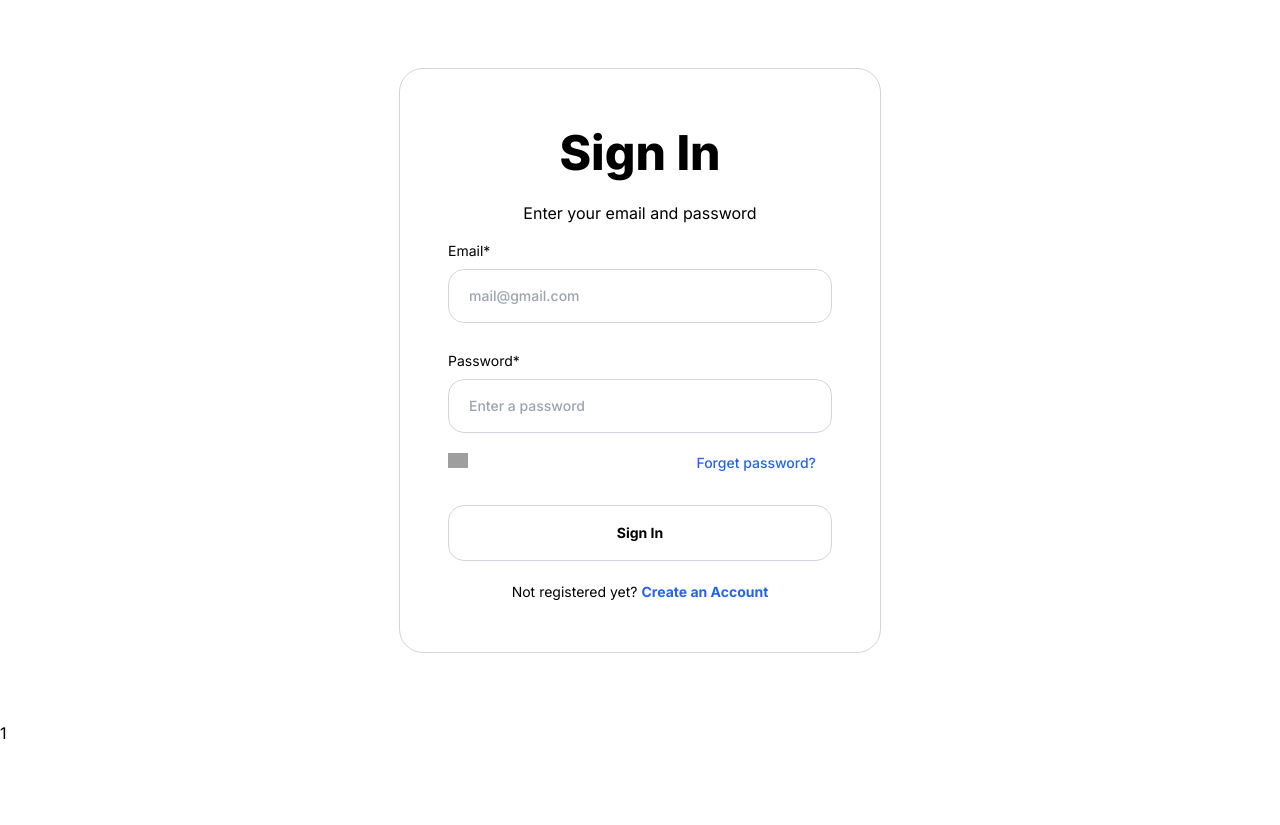
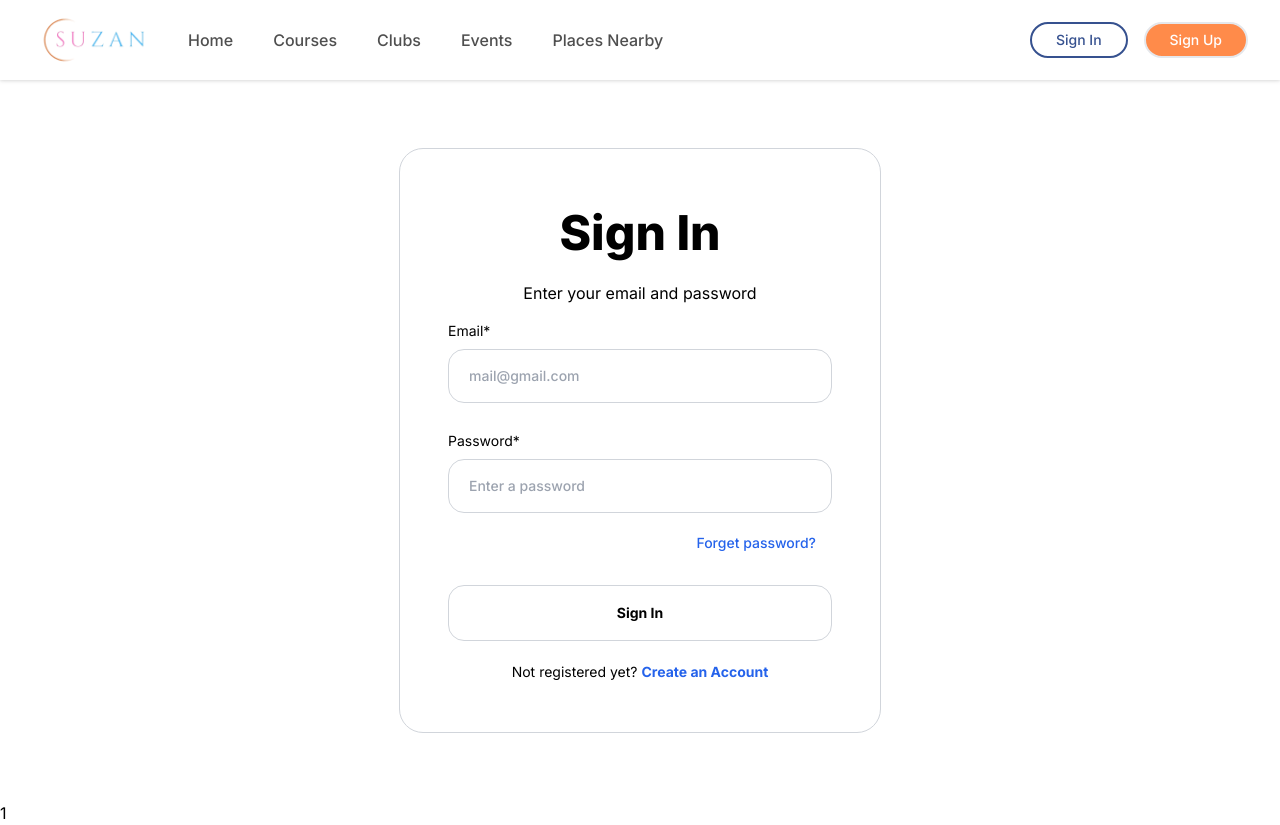
Before and after one commit to Nishanth019/SUZAN-FE, a Next.js app: page /signin in a window 1280 px wide. Before the commit the page ends 800 px from the top, so only its background shows below. Built offline with nearby package versions, Linux system fonts and the light colour scheme; grey boxes are pictures that could not be loaded.

Commit message:
small change in signin page

```diff
--- a/src/app/(auth)/signin/page.js
+++ b/src/app/(auth)/signin/page.js
@@ -1,4 +1,6 @@
 import React from "react";
+import Link from "next/link";
+import Image from "next/image";
 
 const SignIn = () => {
   return (
@@ -40,40 +42,25 @@ const SignIn = () => {
                 className="flex items-center w-full px-5 py-4 mb-5 mr-2 text-sm font-medium outline-none focus:bg-grey-400 placeholder:text-grey-700 bg-grey-200 text-dark-grey-900 rounded-2xl border border-gray-300 p-10"
                 required
               />
-              <div className="flex flex-row justify-between mb-8">
-                <label className="relative inline-flex items-center mr-3 cursor-pointer select-none">
-                  <input
-                    type="checkbox"
-                    checked
-                    value=""
-                    className="sr-only peer"
-                  />
-                  <div className="w-5 h-5 bg-white border-2 rounded-sm border-grey-500 peer peer-checked:border-0 peer-checked:bg-purple-blue-500">
-                    <img
-                      className=""
-                      src="https://raw.githubusercontent.com/Loopple/loopple-public-assets/main/motion-tailwind/img/icons/check.png"
-                      alt="tick"
-                    />
-                  </div>
-                </label>
-                <a
-                  href="javascript:void(0)"
+              <div className="flex flex-row justify-end mb-8">
+                <Link
+                  href=""
                   className="mr-4 text-sm font-medium text-purple-blue-500 text-blue-600 hover:text-blue-900"
                 >
                   Forget password?
-                </a>
+                </Link>
               </div>
               <button className="w-full px-6 py-5 mb-5 text-sm font-bold leading-none text-black transition duration-300 md:w-96 rounded-2xl hover:bg-blue-300 focus:ring-4 focus:ring-purple-blue-100 bg-purple-blue-500 border border-gray-300 p-10">
                 Sign In
               </button>
               <p className="text-sm leading-relaxed text-grey-900">
                 Not registered yet?{" "}
-                <a
-                  href="javascript:void(0)"
+                <Link
+                  href=""
                   className="font-bold  text-blue-600 hover:text-blue-900"
                 >
                   Create an Account
-                </a>
+                </Link>
               </p>
             </form>
           </div>
--- a/src/components/ClientProvider/ClientProvider.jsx
+++ b/src/components/ClientProvider/ClientProvider.jsx
@@ -3,6 +3,7 @@
 import { usePathname } from "next/navigation";
 import Footer  from "../Footer/Footer";
 import   Navbar  from "../Navbar/Navbar";
+import   NavbarTemp  from "../Navbar/NavbarTemp";
 import  Toaster  from "react-hot-toast";
 
 const ClientProvider = ({ children }) => {
@@ -15,7 +16,7 @@ const ClientProvider = ({ children }) => {
         pathname.includes("admin") ||
         pathname.includes("student") ||
         pathname.includes("forgot-password") ||
-        pathname.includes("reset-password")) ? null : (
+        pathname.includes("reset-password")) ? <NavbarTemp/> : (
         <Navbar />
       )}
       {children}
--- /dev/null
+++ b/src/components/Navbar/NavbarTemp.jsx
@@ -0,0 +1,131 @@
+'use client'
+
+import React, { useState } from 'react';
+import Link from 'next/link';
+import { usePathname } from 'next/navigation';
+import Image from 'next/image';
+import logo from "../../assets/Navbar/logo.png"
+import { IoIosNotificationsOutline } from "react-icons/io";
+import { MdOutlineMenu } from "react-icons/md";
+import { AiOutlineClose } from "react-icons/ai";
+import { IoIosArrowDown } from "react-icons/io";
+
+
+const navigation = [
+    { name: 'Home', href: '/' },
+    { name: 'Courses', href: '/courses' },
+    { name: 'Clubs', href: '/clubs' },
+    { name: 'Events', href: '/events' },
+    { name: 'Places Nearby', href: '/nearby-places' },
+];
+
+const NavbarTemp = () => {
+    const pathname = usePathname();
+    const [openMenu, setOpenMenu] = useState(false);
+    const [openProfile, setOpenProfile] = useState(false);
+    // const [user, setUser] = useState({
+    //     name: "Nishanth",
+    //     picture: "https://images.herzindagi.info/image/2020/Feb/sunny-leone-shares-beauty-secrets-m.jpg",
+    //     role: "student",
+    // });
+
+    const [user, setUser] = useState(null);
+
+    const handleMenuToggle = () => {
+        setOpenMenu(!openMenu);
+        setOpenProfile(false);
+    };
+
+    const handleProfileDropdown = (e) => {
+        e.stopPropagation(); // Preventing event propagation
+        setOpenProfile(!openProfile);
+        setOpenMenu(false);
+    };
+
+    const handleLinkClick = () => {
+        setOpenMenu(false);
+        setOpenProfile(false);
+    };
+
+    return (
+        <nav className="bg-white  drop-shadow relative z-50">
+            <div className="mx-auto max-w-7xl px-2 md:px-6 lg:px-8 relative">
+                <div className="relative flex h-20 items-center justify-between">
+                    <div className="absolute inset-y-0 left-0 flex space-x-4 items-center md:hidden">
+                        <button
+                            onClick={handleMenuToggle}
+                            className=" inline-flex items-center justify-center rounded-md p-2 text-gray-800 hover:bg-gray-700 hover:text-white focus:outline-none focus:ring-2 focus:ring-inset focus:ring-white"
+                        >
+                            <span className="absolute -inset-0.5" />
+                            {openMenu ? (
+                                <AiOutlineClose size={25} />
+                            ) : (
+                                <MdOutlineMenu size={25} />
+                            )}
+                        </button>
+                        <Image
+                            className="w-[120px] h-auto "
+                            src={logo}
+                            alt="SUZAN"
+                        />
+                    </div>
+                    <div className="max-md:hidden flex flex-1 items-center justify-center md:items-center md:justify-start">
+                        <div className="flex items-center">
+                            <Image
+                                className="w-[120px] h-auto "
+                                src={logo}
+                                alt="SUZAN"
+                            />
+                        </div>
+                        <div className="ml-2 lg:ml-6 ">
+                            <div className="flex space-x-1 lg:space-x-4">
+                                {navigation.map((item) => (
+                                    <Link key={item.name} href={item.href} onClick={handleLinkClick}
+                                        className={`${pathname === item.href
+                                            ? 'text-[#00A5E0]'
+                                            : 'text-[#4F4F4F] hover:text-black'
+                                            } whitespace-nowrap  rounded-md px-3 py-2 text-[14px] lg:text-[16px]  font-medium`}
+                                    >
+                                        {item.name}
+                                    </Link>
+                                ))}
+                            </div>
+                        </div>
+                    </div>
+
+                        <div className="absolute inset-y-0 right-0 flex items-center pr-2 md:static md:inset-auto md:ml-6 md:pr-0 ">
+                            <div className="flex gap-4">
+                                <button
+                                    className="md:text-[14px] text-xs rounded-full px-4 md:px-6 capitalize py-1 md:py-2 bg-transparent border-2 border-[#36518F] text-[#36518F] font-medium hover:bg-[#36518F] hover:text-white transition-all duration-75"
+                                >
+                                    Sign In
+                                </button>
+                                <button
+                                    className="hidden lg:block md:text-[14px] text-xs rounded-full px-6 capitalize py-2 bg-[#FF8B4A] hover:bg-[#FF8000] border-2  text-white font-medium transition-all duration-75"
+                                >
+                                    Sign Up
+                                </button>
+                            </div>
+                        </div>
+
+                </div>
+            </div>
+
+            {openMenu && (
+                <div className="md:hidden">
+                    <div className="space-y-1 px-2 pb-3 pt-2">
+                        {navigation.map((item) => (
+                            <Link key={item.name} href={item.href} onClick={handleLinkClick}
+                                className={'text-gray-700 hover:text-black hover:text-semibold hover:bg-black/5 block rounded-md px-3 py-2 text-base font-medium'}
+                            >
+                                {item.name}
+                            </Link>
+                        ))}
+                    </div>
+                </div>
+            )}
+        </nav>
+    );
+};
+
+export default NavbarTemp;
```
